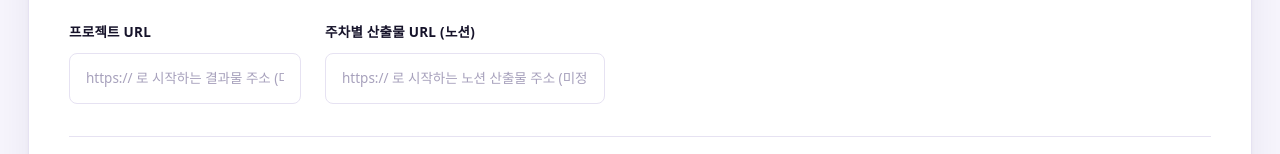
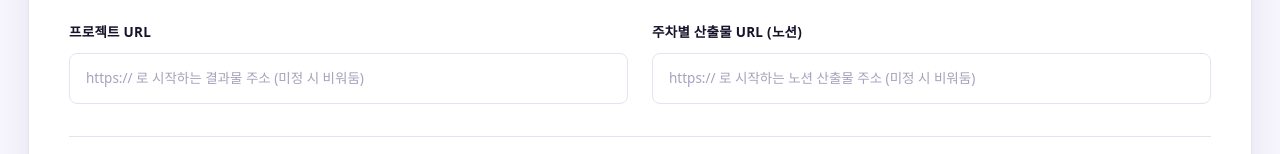
Before and after one commit to heejeong-kim/utilization-of-generativeai, a plain HTML site: page pages/team-project.html in a window 1280 px wide. Shown: the part 984-1138 px from the top of the page. Drawn offline with Linux system fonts and the light colour scheme; no server answers; a web font is replaced by a local one.

Commit message:
프로젝트/산출물 URL 필드를 좌우 50%씩 꽉 채움
폼의 URL 입력 행에 .field-row--half(1fr 1fr) 적용해 우측 여백 제거.

Co-Authored-By: Claude Opus 4.8 <noreply@anthropic.com>

```diff
--- a/css/team.css
+++ b/css/team.css
@@ -115,6 +115,8 @@
   gap: 24px;
   margin-bottom: 24px;
 }
+/* 2개 필드를 좌우 절반씩 꽉 채우는 행 (프로젝트 URL · 산출물 URL) */
+.field-row--half { grid-template-columns: 1fr 1fr; }
 .field-row + .field { margin-bottom: 8px; }
 
 /* 분반 라디오 칩 */
--- a/pages/team-project.html
+++ b/pages/team-project.html
@@ -139,7 +139,7 @@
           </div>
         </div>
 
-        <div class="field-row">
+        <div class="field-row field-row--half">
           <div class="field">
             <label class="field-label" for="projectUrl">프로젝트 URL</label>
             <input type="url" id="projectUrl" placeholder="https:// 로 시작하는 결과물 주소 (미정 시 비워둠)" autocomplete="off">
```
